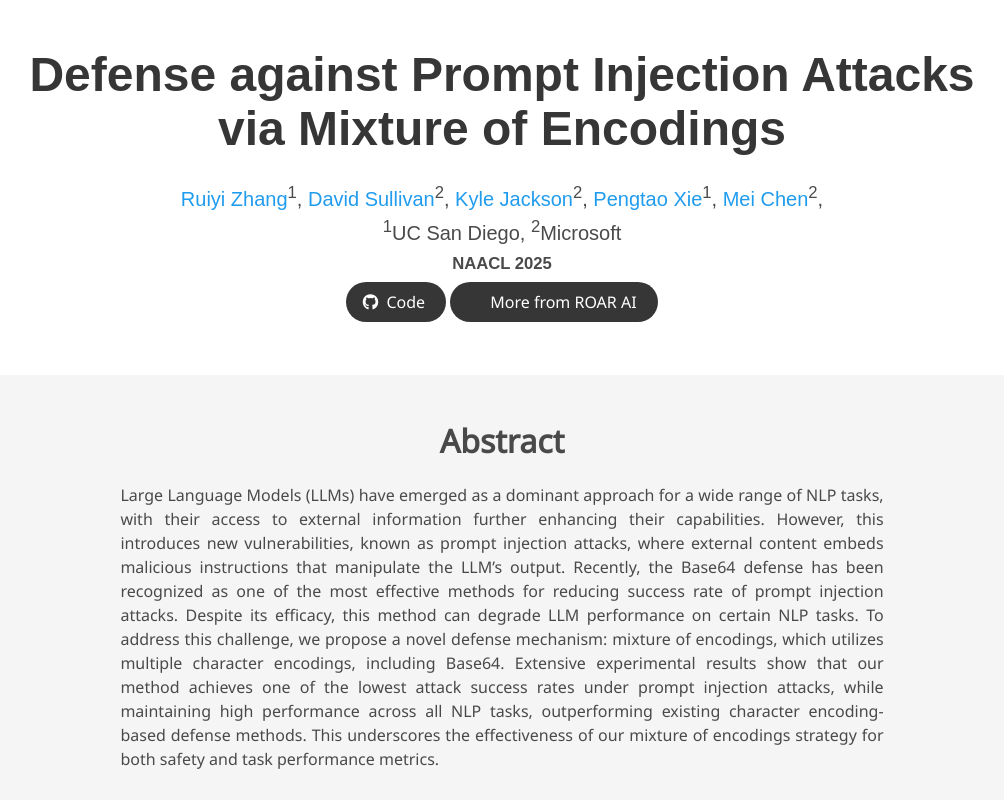
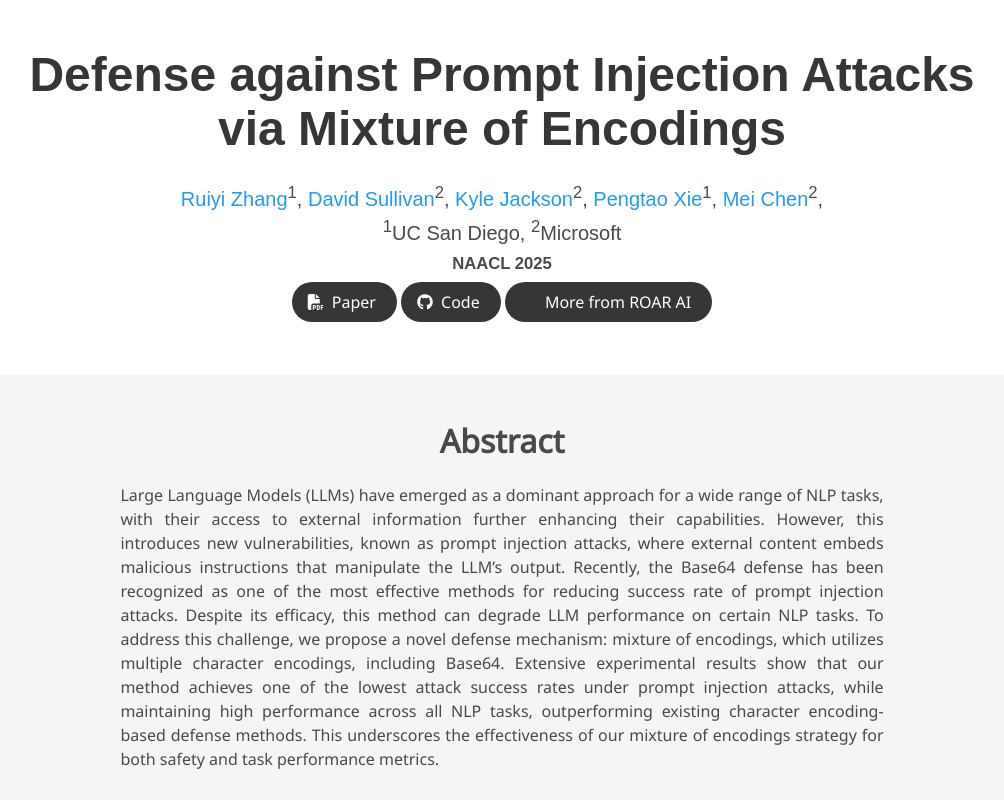
Before and after one commit to roar-ai/moement, a plain HTML site: page index.html in a window 1280 px wide. Shown: the top 800 px of the page, without its empty margins (138-1142 px from the left). Drawn offline with nearby package versions, Linux system fonts and the light colour scheme; some icons are missing; a web font is replaced by a local one.

Commit message:
Update index.html

```diff
--- a/index.html
+++ b/index.html
@@ -113,6 +113,17 @@
                   </div>
 
                   <!-- Github link -->
+
+                  <span class="link-block">
+                    <a href="https://arxiv.org/abs/2504.07467" target="_blank"
+                      class="external-link button is-normal is-rounded is-dark">
+                      <span class="icon">
+                        <i class="fas fa-file-pdf"></i>
+                      </span>
+                      <span>Paper</span>
+                    </a>
+                  </span>
+
                   <span class="link-block">
                     <a href="https://github.com/ruz048/MoEMEnT" target="_blank"
                     class="external-link button is-normal is-rounded is-dark">
@@ -121,6 +132,7 @@
                     </span>
                     <span>Code</span>
                   </a>
+                </span>
                   <span class="link-block">
                     <a href="https://roar-ai.github.io/" target="_blank"
                     class="external-link button is-normal is-rounded is-dark">
@@ -129,7 +141,7 @@
                     </span>
                     <span>More from ROAR AI</span>
                     </a>
-                </span>
+
                 </span>
 
                 </a>
```
